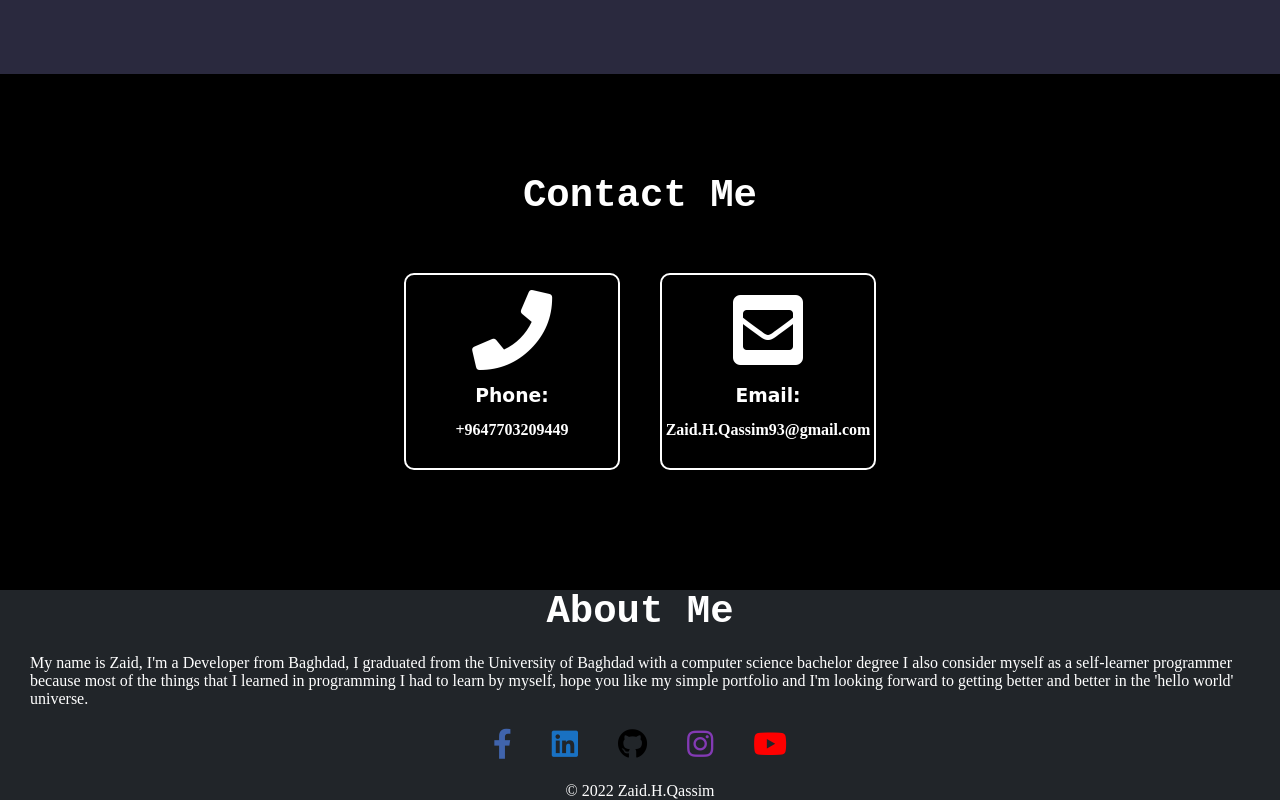
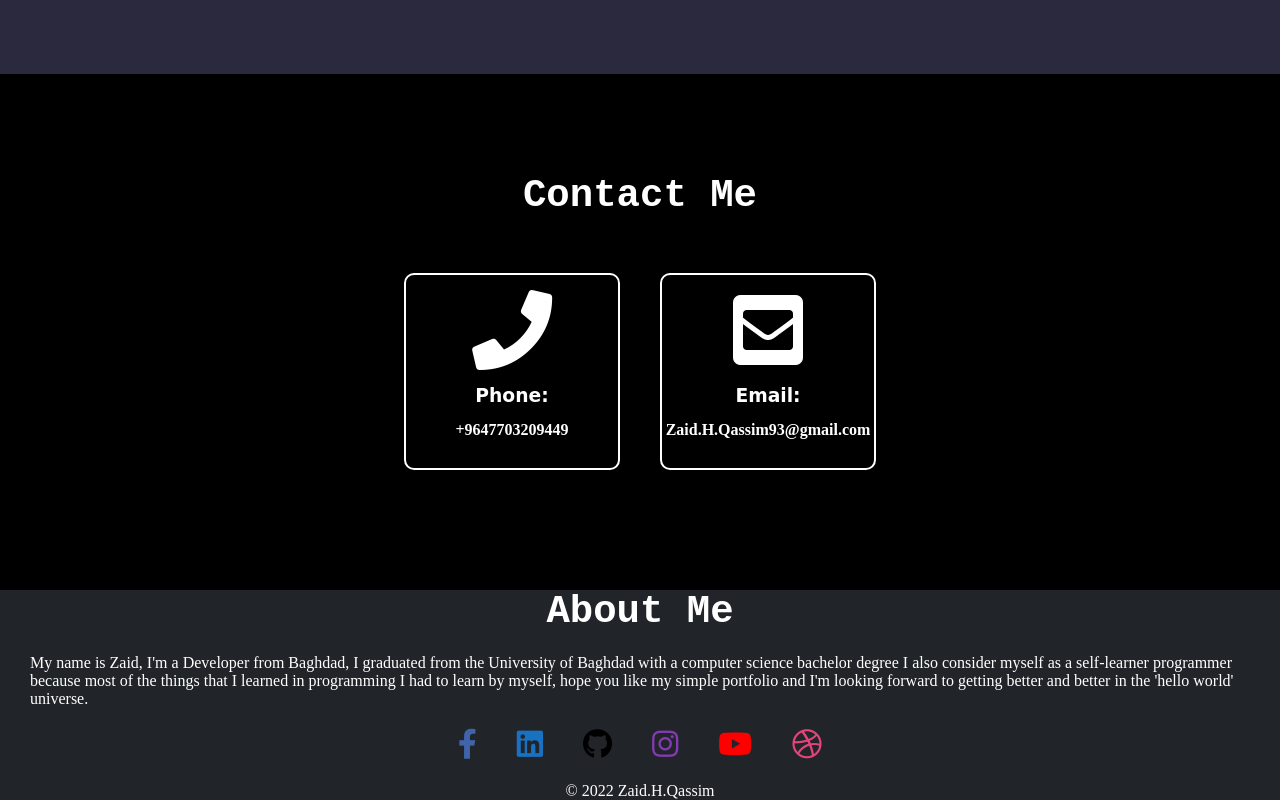
Before and after one commit to BigZaid007/Personal_blog, a plain HTML site: page index.html in a window 1280 px wide. Shown: the part 3731-4531 px from the top of the page. Drawn offline with Linux system fonts and the light colour scheme.

Commit message:
Add files via upload

```diff
--- a/index.html
+++ b/index.html
@@ -249,6 +249,7 @@
                 <li><a href="https://github.com/BigZaid007" target="_blank" class="github"><i class="fab fa-github"></i></a></li>
                 <li><a href="https://www.instagram.com/Zaid.h.qassim/?fbclid=IwAR1NohJJXCR7i3a_kiiNe8_DP89yP0K2nE5RCppzVJLupPFtnfaDIoMLUJg" target="_blank" class="instagram"><i class="fab fa-instagram"></i></a></li>
                 <li><a href="https://www.youtube.com/channel/UCBpHeew8kJ3BCOS5fSPQ1gg" target="_blank" class="youtube"><i class="fab fa-youtube"></i></a></li>
+                <li><a href="https://dribbble.com/Zaid93" target="_blank" class="dribbble"> <i class="fab fa-dribbble "></i></a></li>
             </ul>
         </div>
     </div>
--- a/style.css
+++ b/style.css
@@ -594,6 +594,12 @@ ul {
 
 }
 
+
+.dribbble
+{
+    color: #e3447b;
+}
+
 .app-des
 {
     margin-top: 5px;
```
